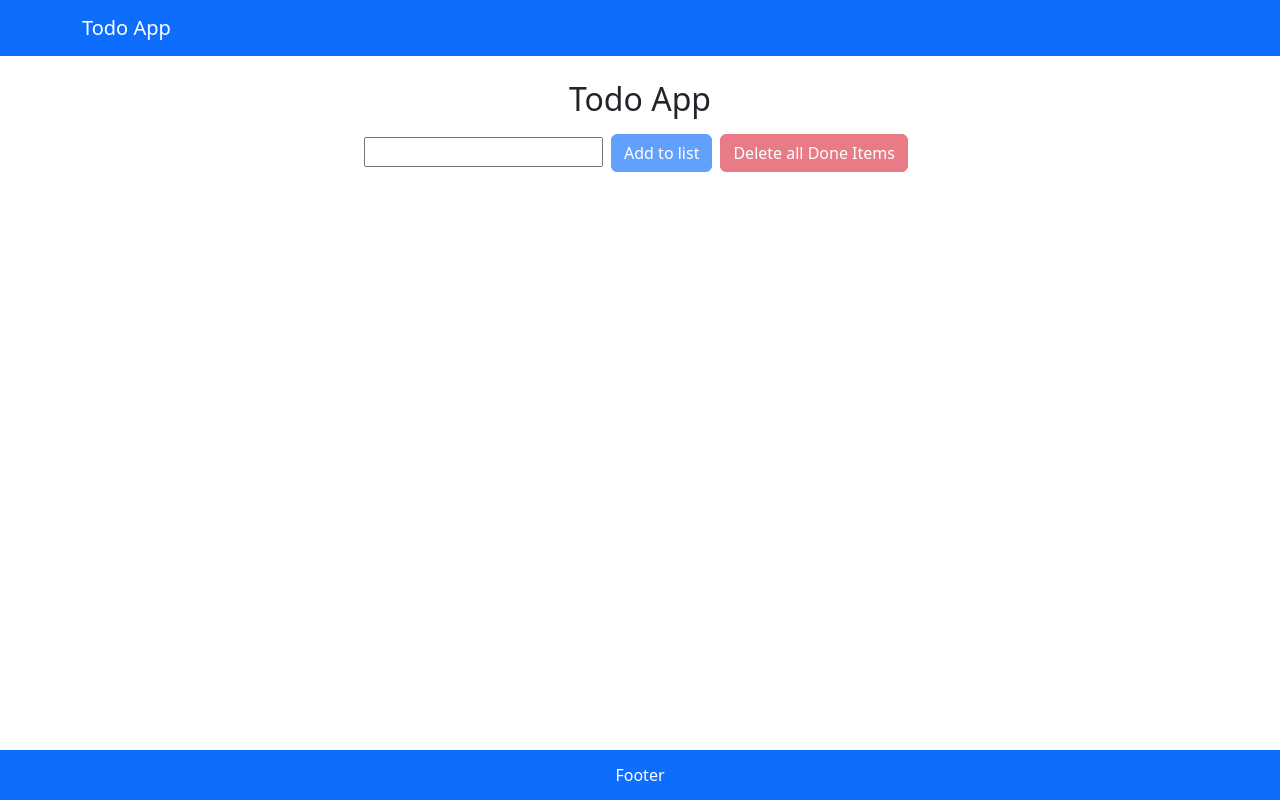
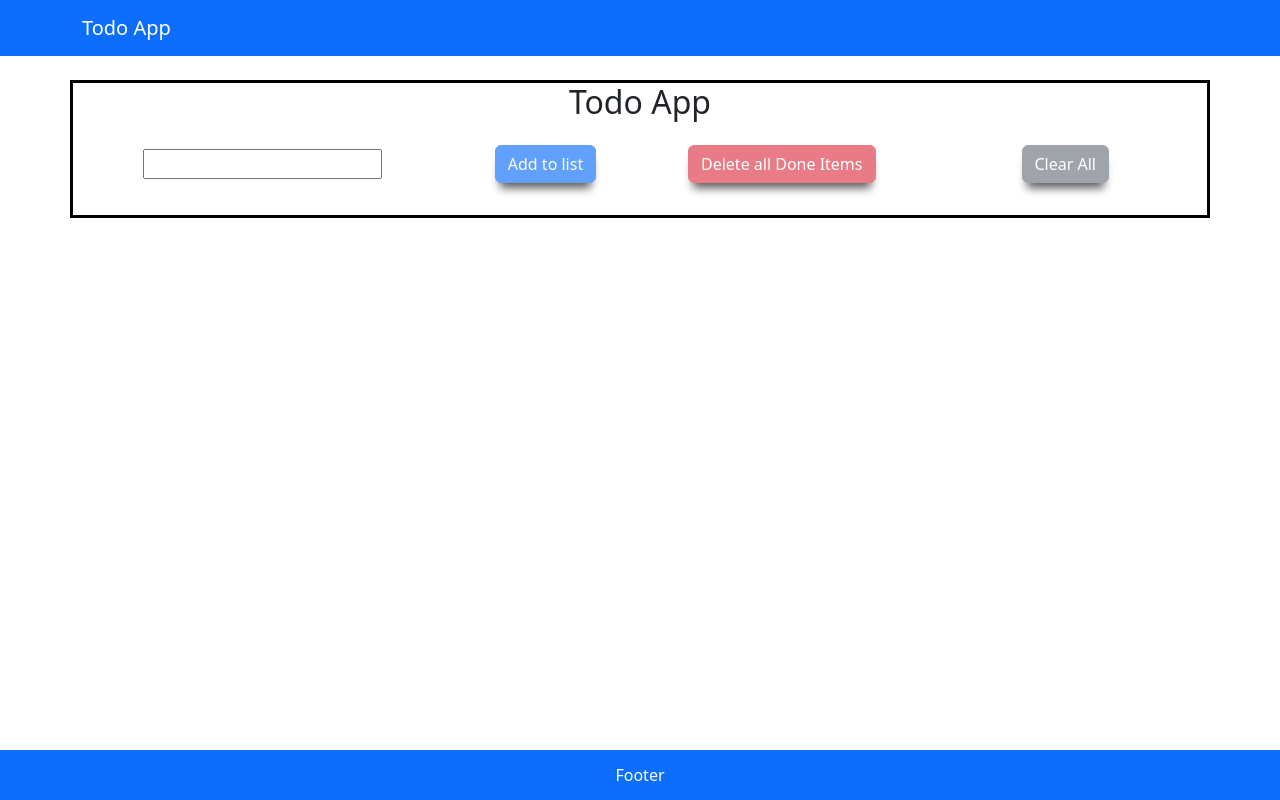
Before and after one commit to Siddhesh672004/todo-app, a React (Vite) app: page / in a window 1280 px wide. Built offline with nearby package versions, Linux system fonts and the light colour scheme.

Commit message:
Done all the functinalities of the Todo App

```diff
--- a/src/components/List/List.jsx
+++ b/src/components/List/List.jsx
@@ -82,7 +82,7 @@ const List = ({ tasks, swapHandler, doneHandler, deleteHandler }) => {
 
   return (
     <div className="mt-3">
-      <ul style={{ display: "inline-block" }}>{listItems}</ul>
+      <ul className={styles.listItems}>{listItems}</ul>
     </div>
   );
 };
--- a/src/components/List/List.module.css
+++ b/src/components/List/List.module.css
@@ -1,26 +1,35 @@
-.actionBtn{
-    margin: 5px;
+.item {
+    display: flex;
+    align-items: center;
+    padding: 10px;
+    border-bottom: 1px solid #ccc;
+    gap: 10px; /* space between elements */
 }
 
-.doneItem{
+.doneItem {
     background-color: greenyellow;
+    padding: 10px;
 }
 
-.item{
-    margin: 5px 0;
+.actionBtn {
+    margin: 0 5px;
 }
 
-.check{
-    margin: 5px;
+.check {
+    margin-right: 10px; /* Space between checkbox and task text */
 }
 
 .actionIcon {
     font-size: 1.5em;
-    margin: 0 5px;
-    color: #0d6efd; /* Use the color that suits your theme */
-    vertical-align: middle;
-  }
+    color: #0d6efd; /* Icon color */
+    cursor: pointer;
+}
 
-  .actionIcon:hover {
-    color: #0056b3; /* Darker shade for hover effect */
-  }
+.actionIcon:hover {
+    color: #0056b3;
+}
+
+.listItems{
+    display: "inline-block";
+    border: 2px black;
+}
--- a/src/components/Todo/Todo.jsx
+++ b/src/components/Todo/Todo.jsx
@@ -1,7 +1,9 @@
+import styles from './Todo.module.css'
 import Input from "../Input/Input";
 import List from "../List/List";
 import { useEffect, useState } from "react";
 import { Button, Modal } from "react-bootstrap";
+import { Container, Row, Col } from "react-bootstrap";
 
 const Todo = () => {
   const [list, setList] = useState([]);
@@ -70,41 +72,71 @@ const Todo = () => {
     setList(updatedList);
   };
 
+  const clearAllHandler = () => {
+    setList([]); // Clears the list
+  };
+
   return (
-    <>
-      <h2>Todo App</h2>
+    <Container className={styles.container}>
+      <Row>
+        <Col>
+          <h2 className="text-center mb-4">Todo App</h2>
+        </Col>
+      </Row>
+
+      {/* Single Row for Input and Buttons */}
+      <Row className="mb-3 align-items-center">
+        <Col md={4}>
           <Input
             task={item}
-        changeHandler={(value) => {
-          setItem(value);
-        }}
+            changeHandler={(value) => setItem(value)}
             enterKeyHandler={btnClickHandler}
+            className={styles.inputField}
           />
-
+        </Col>
+        <Col md={2}>
           <Button
             variant="primary"
-        className="ms-2"
             onClick={btnClickHandler}
             disabled={!item.trim().length}
+            className={styles.buttons}
           >
             Add to list
           </Button>
-
+        </Col>
+        <Col md={3}>
           <Button
             variant="danger"
-        className="m-2"
             onClick={deleteAllDoneHandler}
-        disabled={list.every((task) => !task.isDone)} // Disable if no tasks are done
+            disabled={list.every((task) => !task.isDone)}
+            className={styles.buttons}
           >
             Delete all Done Items
           </Button>
+        </Col>
+        <Col md={3}>
+          <Button
+            variant="secondary"
+            onClick={clearAllHandler}
+            disabled={!list.length}
+            className={styles.buttons}
+          >
+            Clear All
+          </Button>
+        </Col>
+      </Row>
 
+      <Row>
+        <Col>
           <List
             tasks={list}
             swapHandler={swapHandler}
             doneHandler={donehandler}
             deleteHandler={openDeleteModal}
+            className={styles.list}
           />
+        </Col>
+      </Row>
 
       <Modal show={showModal} onHide={closeDeleteModal}>
         <Modal.Header closeButton>
@@ -120,8 +152,10 @@ const Todo = () => {
           </Button>
         </Modal.Footer>
       </Modal>
-    </>
+    </Container>
   );
+
+
 };
 
 export default Todo;
--- /dev/null
+++ b/src/components/Todo/Todo.module.css
@@ -0,0 +1,17 @@
+.container{
+    border: 3px solid black;
+    margin-top: 3px;
+}
+
+.list{
+    margin: 3px;
+    border: 3px solid blue;
+}
+
+.inputField{
+    box-shadow: rgba(0, 0, 0, 0.25) 0px 54px 55px, rgba(0, 0, 0, 0.12) 0px -12px 30px, rgba(0, 0, 0, 0.12) 0px 4px 6px, rgba(0, 0, 0, 0.17) 0px 12px 13px, rgba(0, 0, 0, 0.09) 0px -3px 5px;
+}
+
+.buttons{
+    box-shadow: 0 10px 10px -5px black;
+}
```
Lines whose indentation alone changed are shown as unchanged.
